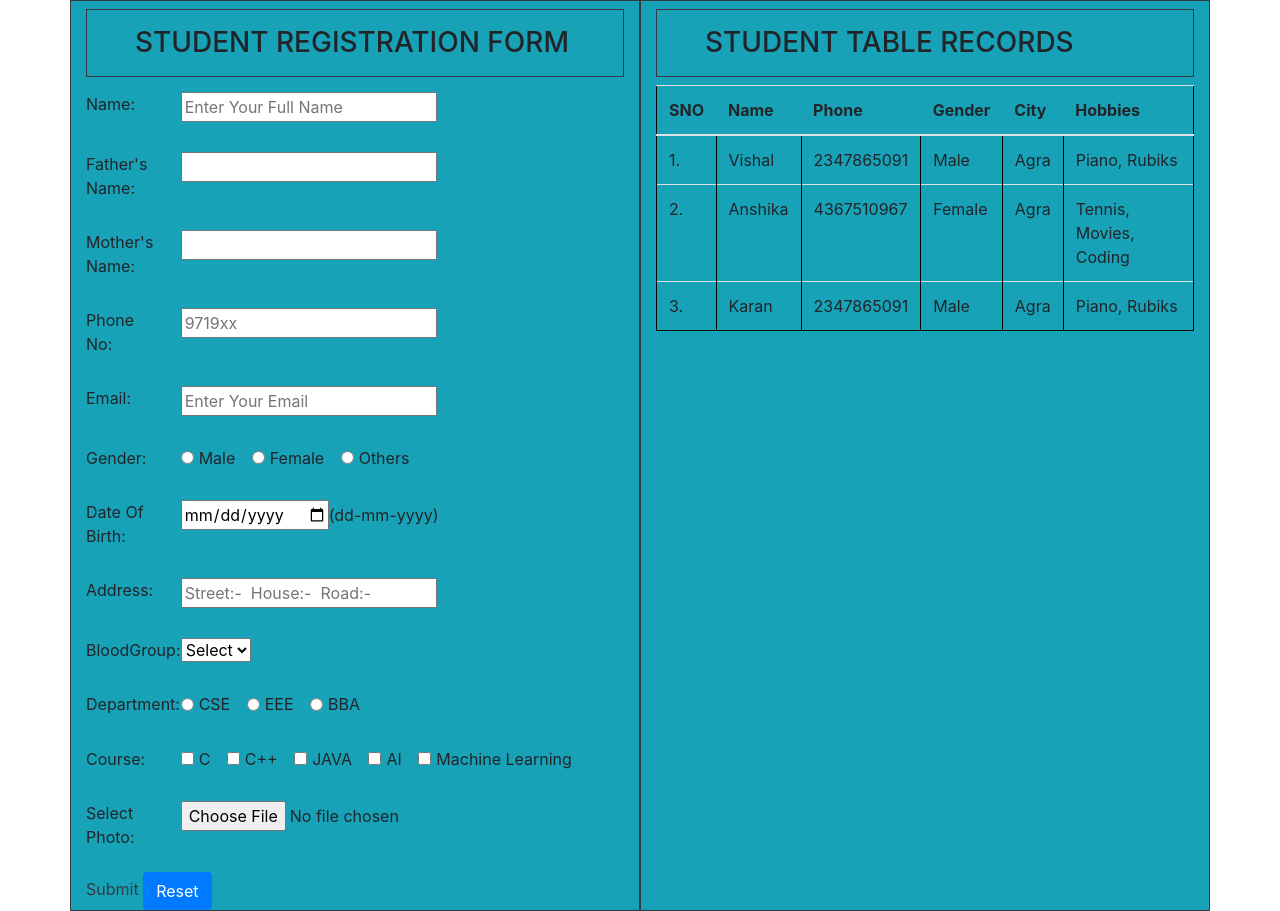
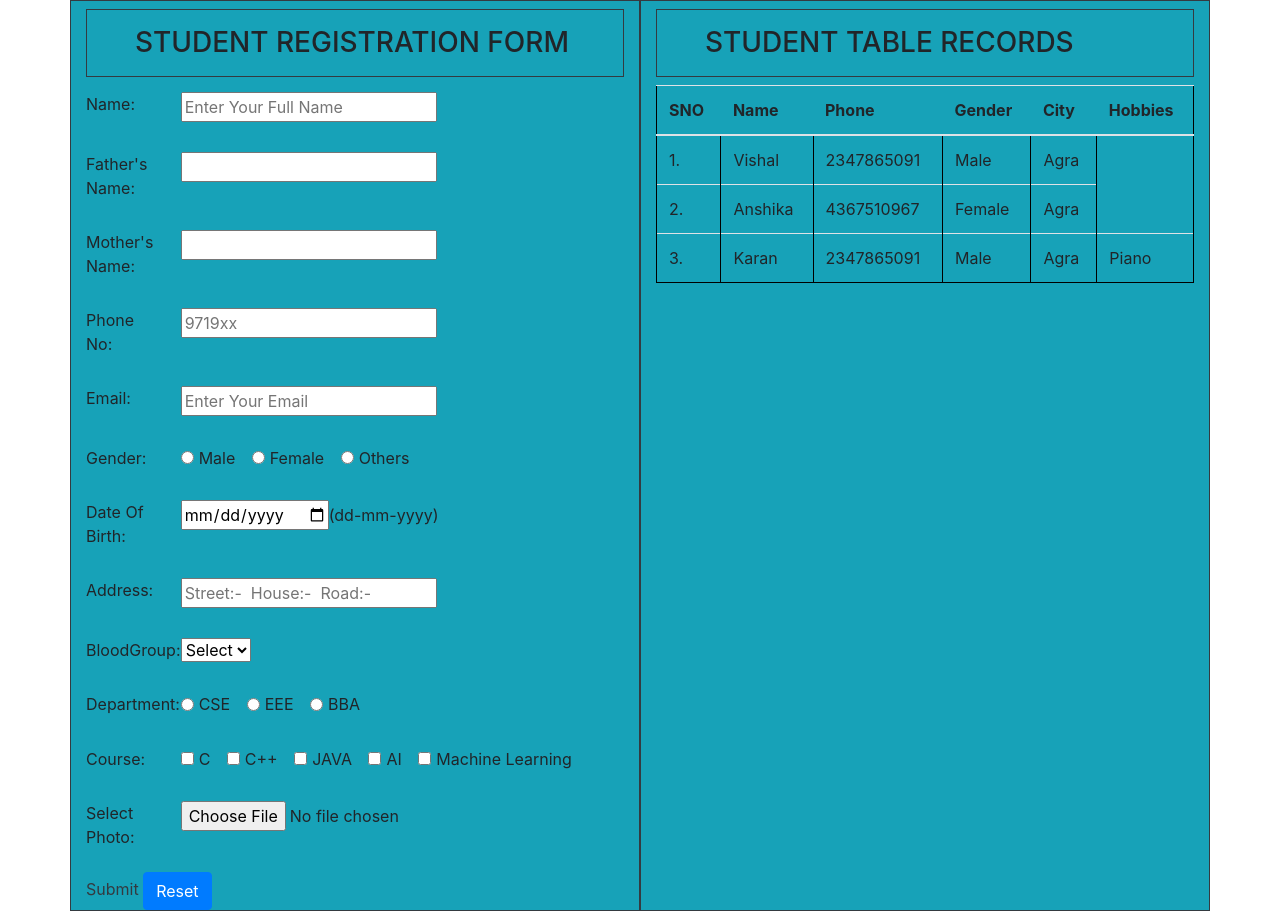
Before and after one commit to VISHALSOLANKI09/Bootstrap-Assignment-1, a plain HTML site: page index.html in a window 1280 px wide. Drawn offline with nearby package versions, Linux system fonts and the light colour scheme.

Commit message:
Update index.html

```diff
--- a/index.html
+++ b/index.html
@@ -172,7 +172,7 @@
                               <td>2347865091</td>
                               <td>Male</td>
                               <td>Agra</td>
-                              <td>Piano, Rubiks</td>
+                              <td rowspan="2"></td>
                           </tr>
                           <tr>
                               <td>2.</td>
@@ -180,7 +180,6 @@
                               <td>4367510967</td>
                               <td>Female</td>
                               <td>Agra</td>
-                              <td>Tennis, Movies, Coding</td>
                           </tr>
                           <tr>
                               <td>3.</td>
@@ -188,7 +187,7 @@
                               <td>2347865091</td>
                               <td>Male</td>
                               <td>Agra</td>
-                              <td>Piano, Rubiks</td>
+                              <td>Piano</td>
                           </tr>
                       </thead>
                   </table>
```
